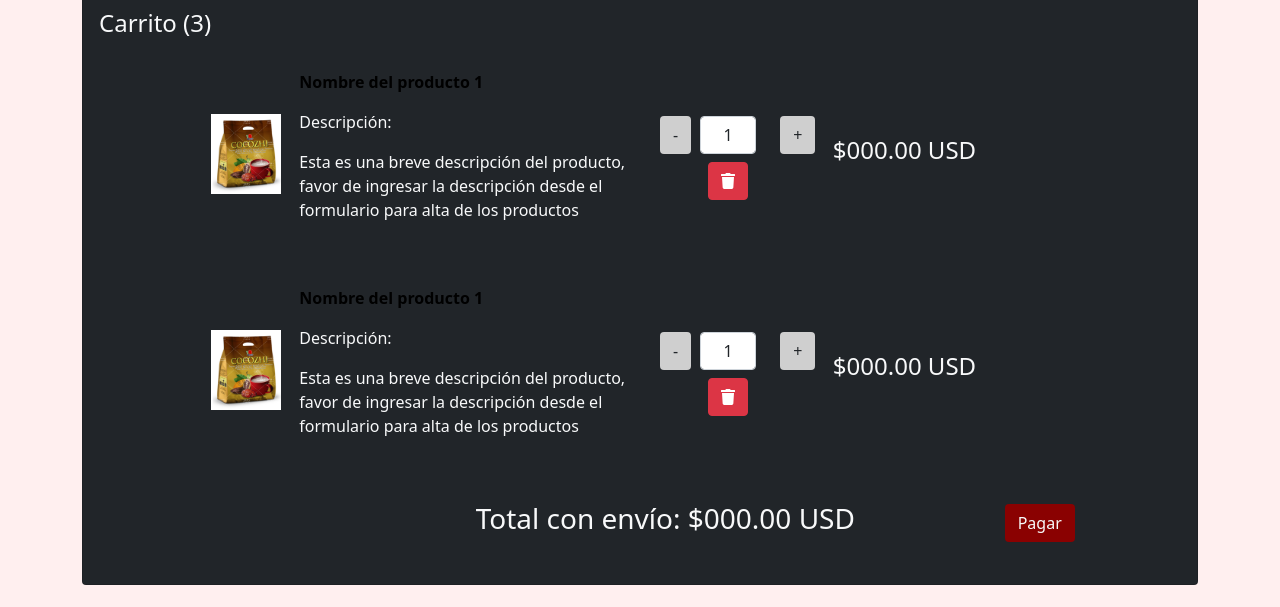
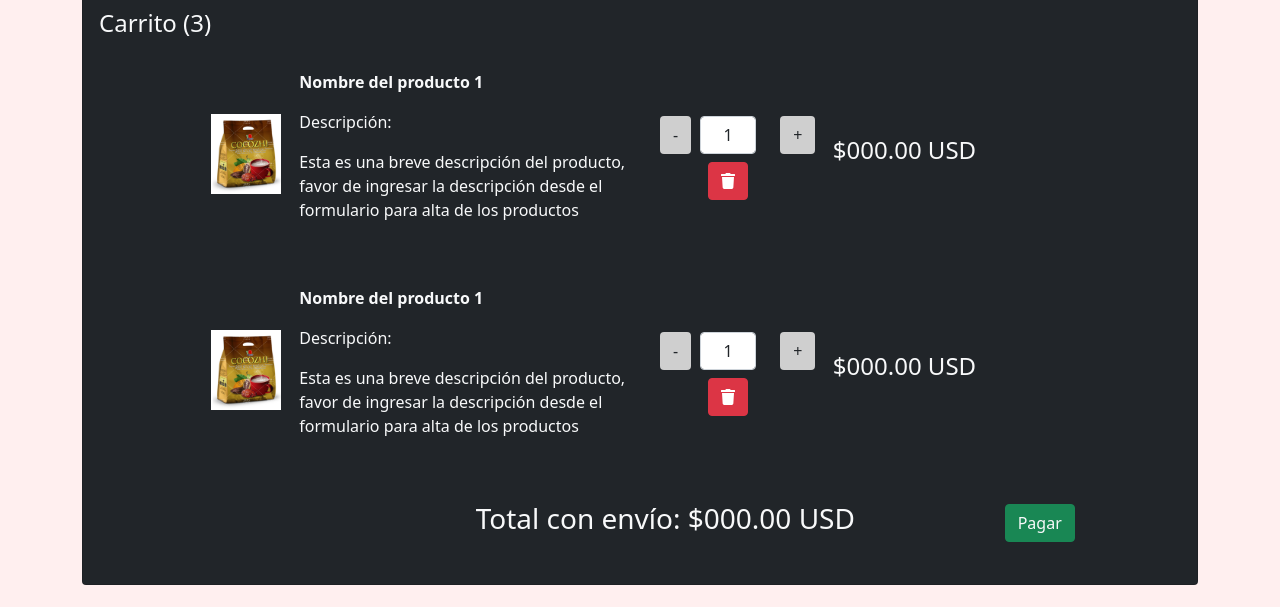
Before and after one commit to DiazAlejandro/DXN-Shop, a plain HTML site: page carritoCompra.html in a window 1280 px wide. Shown: the part 161-768 px from the top of the page. Drawn offline with nearby package versions, Linux system fonts and the light colour scheme.

Commit message:
Colores de texto

```diff
--- a/carritoCompra.html
+++ b/carritoCompra.html
@@ -135,7 +135,7 @@
 
 
                         <div class="col col-xl-4 col-sm-6">
-                            <p class="fw-bold text-black">Nombre del producto 1</p>
+                            <p class="fw-bold">Nombre del producto 1</p>
                             <p>Descripción: </p>
                             <p>Esta es una breve descripción del producto, favor de ingresar la descripción desde el
                                 formulario para alta de los productos</p>
@@ -201,7 +201,7 @@
 
 
                         <div class="col col-xl-4 col-sm-6">
-                            <p class="fw-bold text-black">Nombre del producto 1</p>
+                            <p class="fw-bold">Nombre del producto 1</p>
                             <p>Descripción: </p>
                             <p>Esta es una breve descripción del producto, favor de ingresar la descripción desde el
                                 formulario para alta de los productos</p>
@@ -261,7 +261,7 @@
                                 <H3>Total con envío: $000.00 USD</H3>
                             </div>
                             <div class="col col-xl-2 col-2">
-                                <button type="button" class="btn fondoBarra text-light">Pagar</button>
+                                <button type="button" class="btn btn-success text-light">Pagar</button>
                             </div>
                         </div>
 
```
